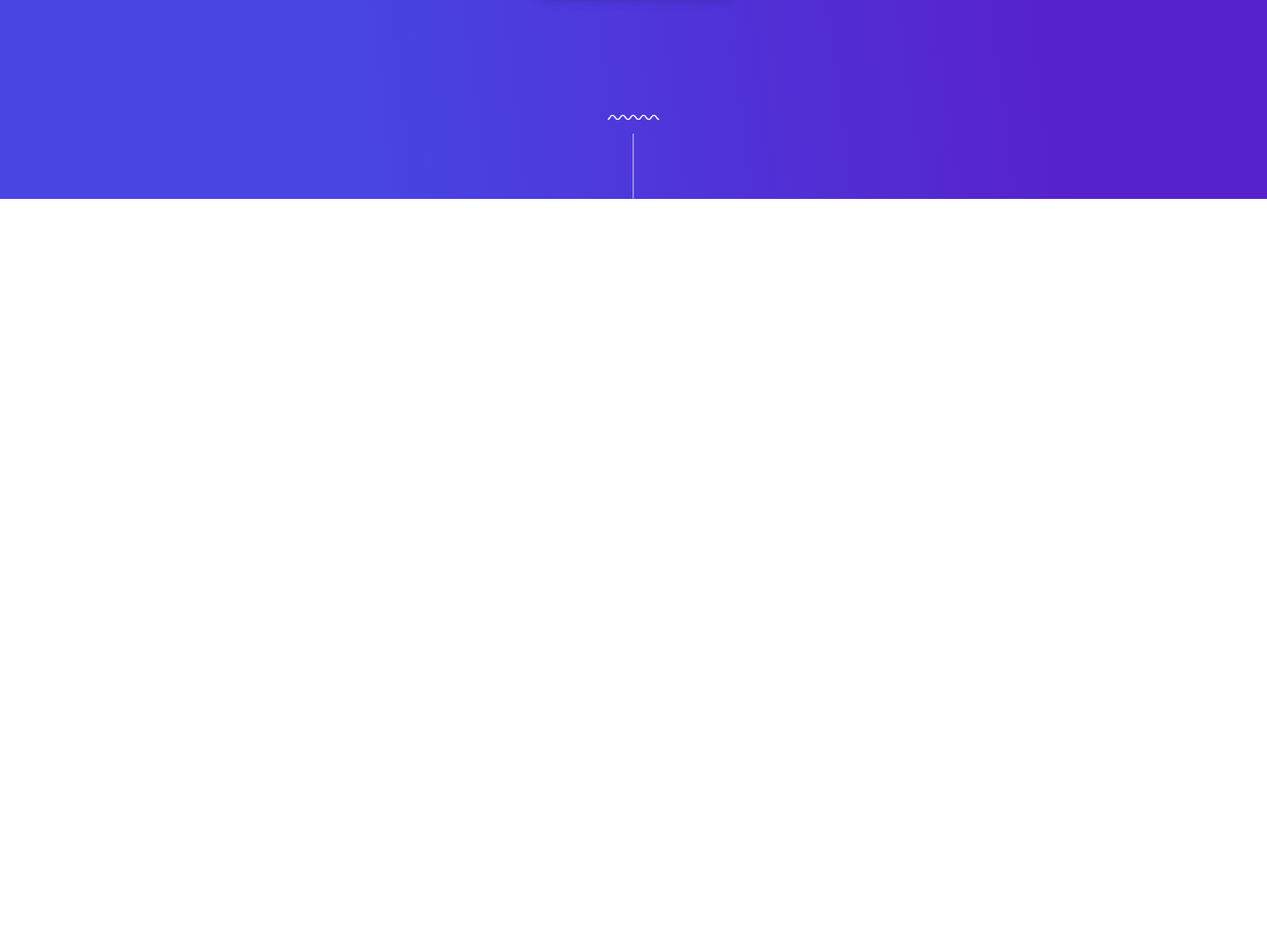
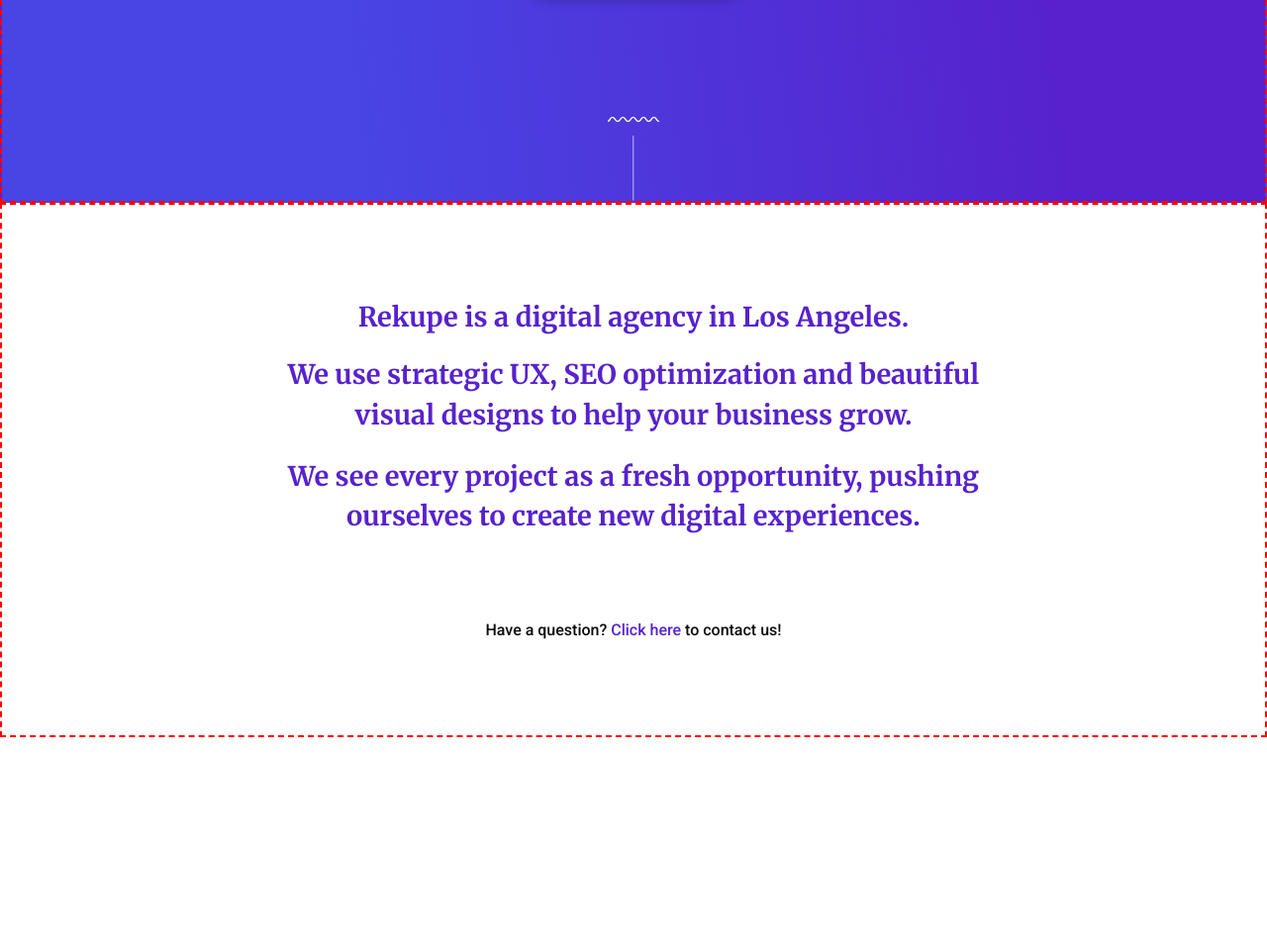
Before and after one commit to MaaikePh/frontend-html-css-concept-opdracht, a plain HTML site: page index.html in a window 1280 px wide. Shown: the part 379-1334 px from the top of the page at 99% size. Before the commit the page ends 800 px from the top, so only its background shows below. Drawn offline with Linux system fonts and the light colour scheme.

Commit message:
Introduction HTML en CSS gemaakt

```diff
--- a/index.html
+++ b/index.html
@@ -22,21 +22,59 @@
     </div>
     <img class="header-icon" src="assets/squiggle_line_stripe.svg" alt=""/>
 </header>
-<!--<main>-->
-<!--    <section class="outer-container">-->
-<!--        <div class="inner-container introduction">-->
-<!--            <h2 class="floating-title">Hello</h2>-->
-<!--            <h2>Rekupe is a digital agency in Los Angeles.</h2>-->
-<!--            <h2>We use strategic UX, SEO optimization and beautiful visual designs-->
-<!--                to-->
-<!--                help your business grow.</h2>-->
-<!--            <h2>We see every project as a fresh opportunity, pushing ourselves to create new-->
-<!--                digital-->
-<!--                experiences.</h2>-->
-<!--            <p class="link-text">Have a question? <a href="#">Click here</a> to contact us!</p>-->
-<!--        </div>-->
-<!--    </section>-->
-<!--</main>-->
+<main>
+    <section class="outer-container">
+        <div class="introduction">
+            <!--            <h2 class="floating-title">Hello</h2>-->
+            <h2>Rekupe is a digital agency in Los Angeles.</h2>
+            <p class="intro-paragraph">We use strategic UX, SEO optimization and beautiful visual designs
+                to
+                help your business grow.</p>
+            <p class="intro-paragraph">We see every project as a fresh opportunity, pushing ourselves to create new
+                digital
+                experiences.</p>
+            <p class="link-text">Have a question? <a href="#">Click here</a> to contact us!</p>
+        </div>
+    </section class="outer-container">
+    <section>
+        <article>
+            <div>
+                <h3>
+                </h3>
+                <img src=""/>
+                <p></p>
+                <a href=""></a>
+            </div>
+            <span>
+                <img src=""/>
+            </span>
+        </article>
+        <article>
+            <div>
+                <h3>
+                </h3>
+                <img src=""/>
+                <p></p>
+                <a href=""></a>
+            </div>
+            <span>
+                <img src=""/>
+            </span>
+        </article>
+        <article>
+            <div>
+                <h3>
+                </h3>
+                <img src=""/>
+                <p></p>
+                <a href=""></a>
+            </div>
+            <span>
+                <img src=""/>
+            </span>
+        </article>
+    </section>
+</main>
 <footer></footer>
 </body>
 </html>
--- a/styles.css
+++ b/styles.css
@@ -10,7 +10,10 @@
     4. Areas
         4.1 Header
         4.2 Introduction
-        etc.
+        4.3 Projects
+        4.4 Services
+        4.5 Contactform
+        4.6 Footer
     5. Media Queries
 ////////////////////////*/
 
@@ -66,6 +69,7 @@
 /* --------------- 3.1 Reusable ----------------------- */
 
 .outer-container {
+    border: 2px dashed red;
     display: flex;
     flex-direction: column;
     justify-content: center;
@@ -88,8 +92,6 @@
     padding: 0.4rem 1rem 12.9rem 1rem;
     position: relative;
 }
-
-/*url("assets/squiggle_line_stripe.svg") no-repeat center bottom,*/
 
 nav ul {
     font-size: 1rem;
@@ -140,28 +142,56 @@
 
 /* --------------- 4.2 Introduction ------------------- */
 
-/*.introduction {*/
-/*    color: var(--color-purple);*/
+.introduction {
+    display: flex;
+    flex-direction: column;
+    justify-content: flex-start;
+    align-items: center;
+    flex-basis: 536px;
+    max-width: 45.75rem;
+    margin: 0 auto;
+    color: var(--color-purple);
+}
+
+/*.floating-title {*/
+/*    border: 2px dashed yellow;*/
+/*    color: var(--color-text-secondary);*/
+/*    font-size: 0.5rem;*/
+/*    padding: 1.5rem 0;*/
 /*}*/
 
-/*.floating-title {*/
-/*    color: var(--color-text-secondary);*/
-/*}*/
+.introduction h2 {
+    font-size: 1.7rem;
+    padding: 6rem 0 0 0;
+}
 
-/*.introduction a,*/
-/*.introduction a:visited,*/
-/*.introduction a:hover {*/
-/*    color: var(--color-purple);*/
-/*}*/
+.introduction a,
+.introduction a:visited,
+.introduction a:hover {
+    color: var(--color-purple);
+}
 
-/*.introduction p {*/
-/*    !*flex-basis: 500px;*!*/
-/*    font-size: 24px;*/
-/*    padding: 16px 200px;*/
-/*}*/
+.intro-paragraph {
+    font-family: var(--font-heading), serif;
+    font-size: 1.7rem;
+    font-weight: 700;
+    padding: 1.3rem 0 0 0;
+    line-height: 1.5;
+}
 
-/*.link-text {*/
-/*    color: var(--color-text-primary);*/
-/*}*/
+.link-text {
+    color: var(--color-text-primary);
+    font-size: 1rem;
+    font-weight: 500;
+    padding: 5.3rem;
+}
+
+/* --------------- 4.3 Projects ------------------- */
+
+/* --------------- 4.4 Services ------------------- */
+
+/* --------------- 4.5 Contactform ------------------- */
+
+/* --------------- 4.6 Footer ------------------- */
 
 /* ------------------------------- 5. Media Queries -------------------------------- */
```
